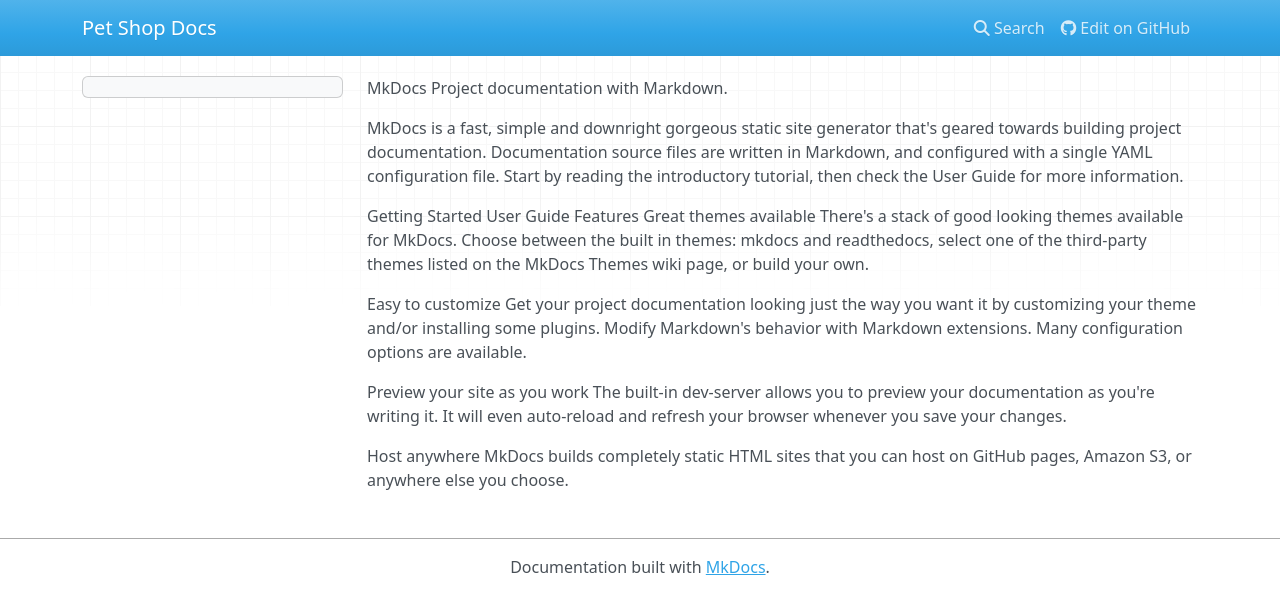
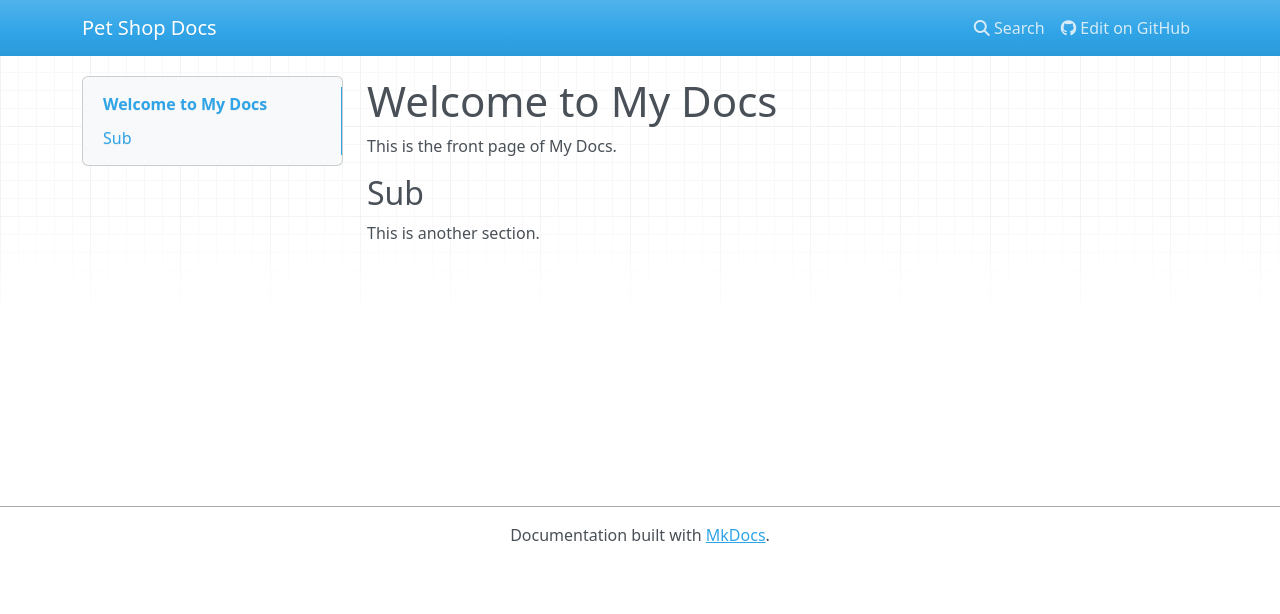
Before and after one commit to seeit99/eShopOnDotNet1, an MkDocs documentation site: the page built from docs/index.md, in a window 1280 px wide. Shown: the top 614 px of the page. Built offline with MkDocs 1.6.1, drawn with Linux system fonts in a browser that asks for light colours; nearby versions of some CDN libraries.

Commit message:
Update index.md

```diff
--- a/docs/index.md
+++ b/docs/index.md
@@ -1,18 +1,7 @@
-MkDocs
-Project documentation with Markdown.
+# Welcome to My Docs
 
-MkDocs is a fast, simple and downright gorgeous static site generator that's geared towards building project documentation. Documentation source files are written in Markdown, and configured with a single YAML configuration file. Start by reading the introductory tutorial, then check the User Guide for more information.
+This is the front page of My Docs.
 
-Getting Started User Guide
-Features
-Great themes available
-There's a stack of good looking themes available for MkDocs. Choose between the built in themes: mkdocs and readthedocs, select one of the third-party themes listed on the MkDocs Themes wiki page, or build your own.
+## Sub
 
-Easy to customize
-Get your project documentation looking just the way you want it by customizing your theme and/or installing some plugins. Modify Markdown's behavior with Markdown extensions. Many configuration options are available.
-
-Preview your site as you work
-The built-in dev-server allows you to preview your documentation as you're writing it. It will even auto-reload and refresh your browser whenever you save your changes.
-
-Host anywhere
-MkDocs builds completely static HTML sites that you can host on GitHub pages, Amazon S3, or anywhere else you choose.
+This is another section.
```
